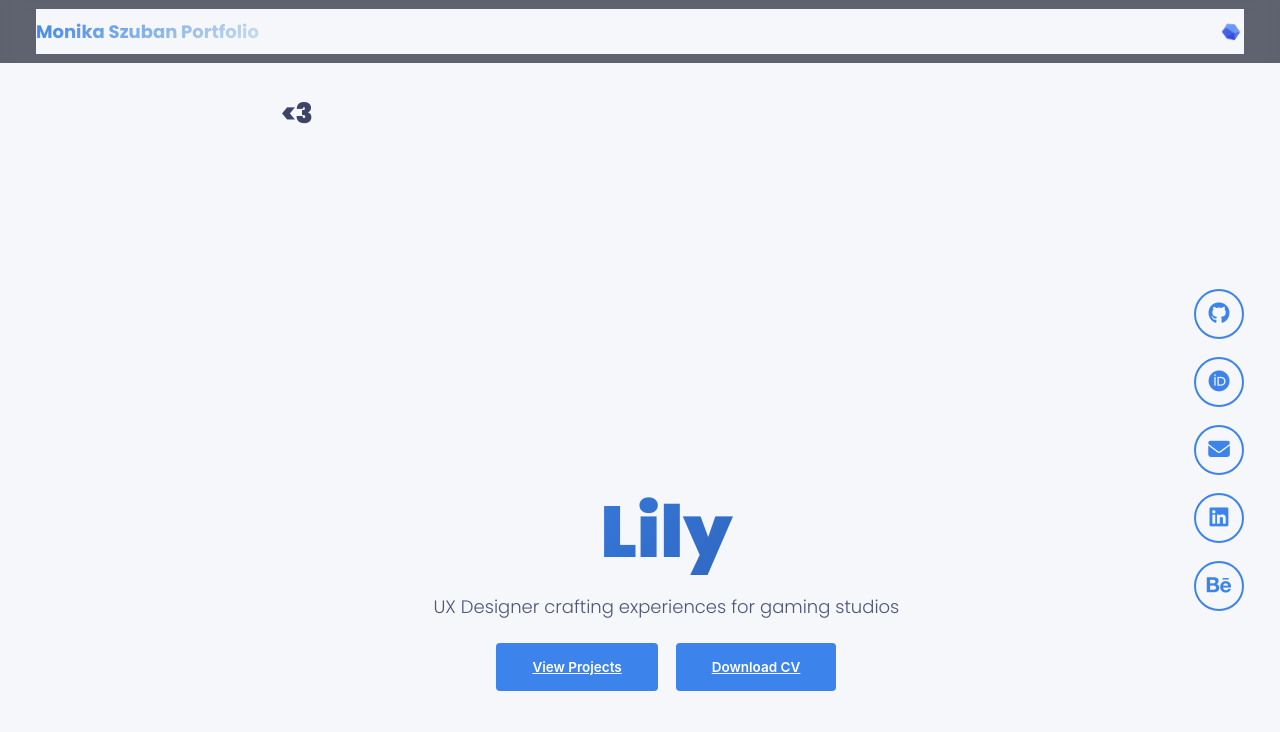
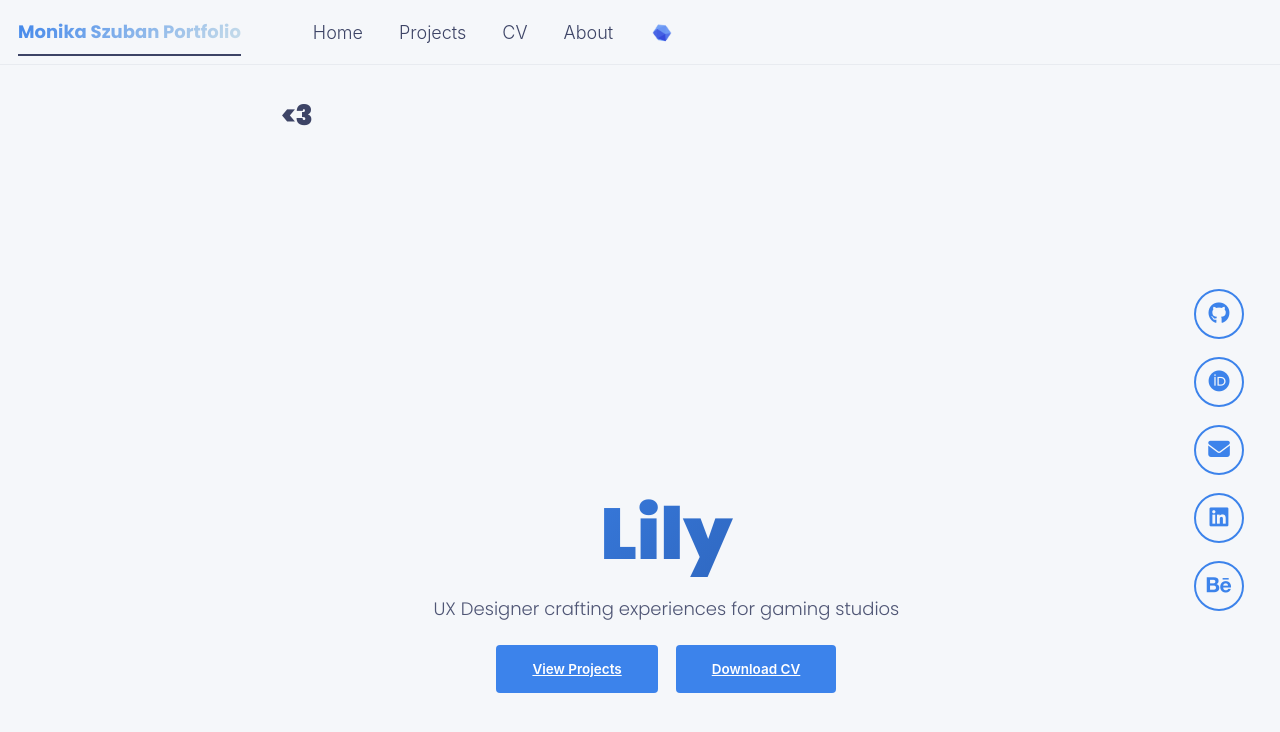
Before and after one commit to Mos6318/HackathonSecondTry, a Jekyll site: the page built from _pages/about.md, in a window 1280 px wide and 900 px high. Shown: the top 732 px of the window. Built offline with Jekyll 4.4.1, drawn with Linux system fonts in a browser that asks for light colours; a script bundle is joined from its source files by our own code; library files that are not in the unit come from our copies.

Commit message:
Update navigation and layout files

```diff
--- a/_data/navigation.yml
+++ b/_data/navigation.yml
@@ -14,8 +14,8 @@ main:
   - title: "Projects"
     url: /#projects
 
+  - title: "CV"
+    url: /cv/
+
   - title: "About"
     url: /#about
-
-  - title: "CV"
-    url: /cv/
--- a/_sass/layout/_masthead.scss
+++ b/_sass/layout/_masthead.scss
@@ -4,9 +4,7 @@
 
 .masthead {
   position: fixed;
-  background: rgba(32, 35, 52, 0.7);
-  backdrop-filter: blur(10px);
-  -webkit-backdrop-filter: blur(10px);
+  background: var(--global-bg-color);
   height: fit-content;
   top: 0;
   width: 100%;
@@ -17,15 +15,19 @@
   animation-delay: 0.15s;
   z-index: 20;
 
-  /* Remove bottom border line */
   &::after {
-    display: none;
+    content: "";
+    position: absolute;
+    bottom: 0;
+    height: 1px;
+    background: var(--global-border-color);
+    width: 100%;
   }
 
   &__inner-wrap {
     @include container;
     @include clearfix;
-    padding: 0.5em 2em;
+    padding: 0.5em 1em;
     font-family: $sans-serif-narrow;
 
     @include breakpoint($x-large) {
@@ -49,39 +51,33 @@
     padding: 0;
     clear: both;
     list-style-type: none;
-    display: flex;
-    align-items: center;
-    justify-content: center;
-    gap: 2rem;
   }
 }
 
 .masthead__menu-item {
-  background-color: transparent;
-  display: inline-block;
+  background-color: var(--global-bg-color);
+  display: block;
   list-style-type: none;
   white-space: nowrap;
 
   &--lg {
-    margin-right: auto;
-    order: -1;
+    padding-right: 2em;
     font-weight: 700;
-  }
-
-  &.tail {
-    margin-left: auto;
   }
 }
 
 .masthead__menu-item.selected a {
   color: var(--global-text-color);
   font-weight: 700;
-  border-bottom: none;
+  border-bottom: 2px solid var(--global-text-color);
   pointer-events: none;
+  /* Move this here */
   cursor: default;
+  /* Move this here too */
 }
 
 .masthead__menu-item.selected a:hover {
   color: var(--global-text-color);
-  border-bottom: none;
+  border-bottom: 2px solid var(--global-text-color);
+  /* No need to repeat pointer-events and cursor here */
 }
--- a/_sass/layout/_navigation.scss
+++ b/_sass/layout/_navigation.scss
@@ -190,8 +190,6 @@
   }
 
   button {
-    display: none !important;
-    /* Hide hamburger menu */
     position: absolute;
     height: 2.5rem;
     right: 0;
@@ -205,20 +203,15 @@
   }
 
   .visible-links {
-    display: flex;
-    align-items: center;
-    justify-content: center;
-    gap: 2rem;
+    display: table;
 
     li {
-      display: inline-block;
+      display: table-cell;
       vertical-align: middle;
 
       &:first-child {
         font-weight: bold;
         text-wrap: wrap;
-        margin-right: auto;
-        order: -1;
 
         a {
           margin-left: 0;
@@ -226,8 +219,6 @@
       }
 
       &:last-child {
-        margin-left: auto;
-
         a {
           margin-right: 0;
         }
```
